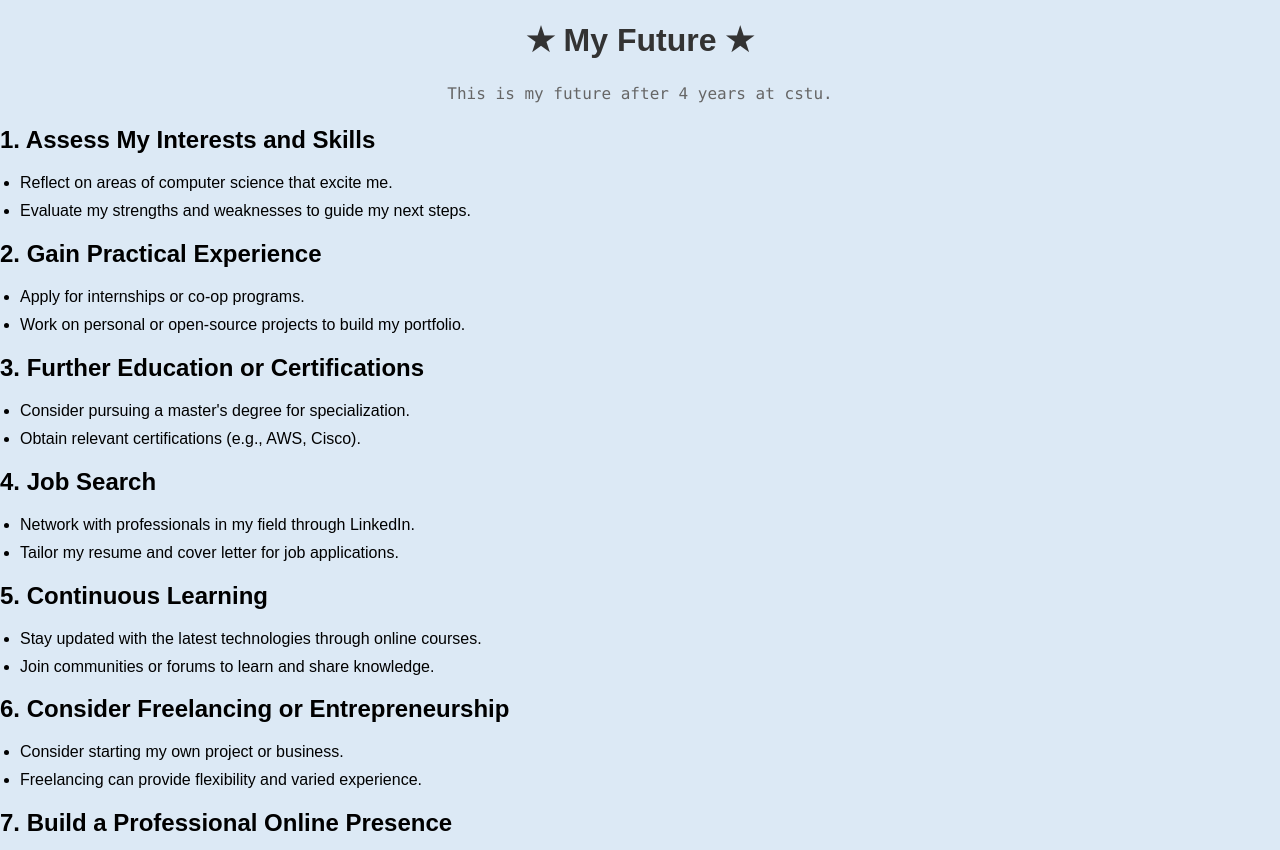
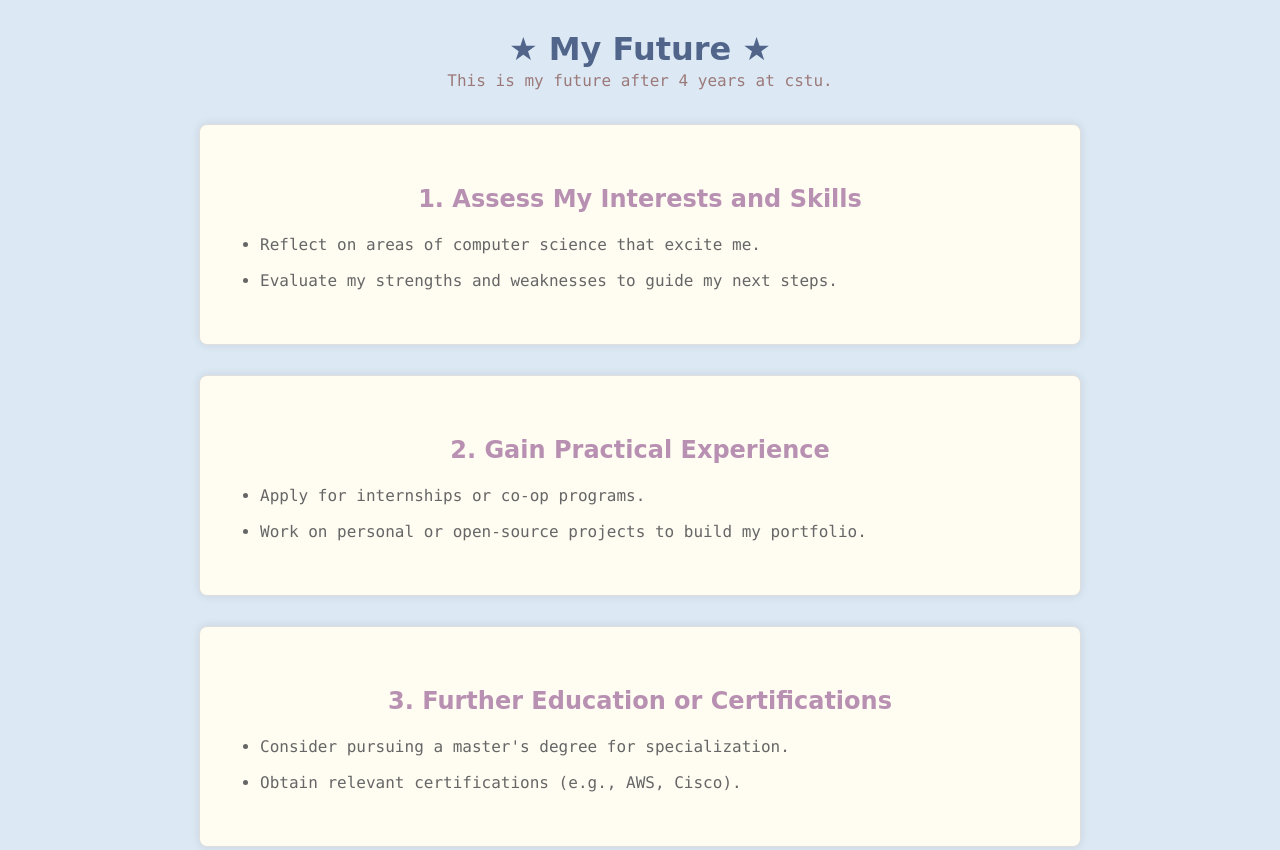
Before and after one commit to pfarpp/6709616616_MyCSTUStory, a plain HTML site: page myfuture.html in a window 1280 px wide. Shown: the top 850 px of the page. Drawn offline with Linux system fonts and the light colour scheme.

Commit message:
Add more information about myfuture.html and add all of css for my future page in mytyle.css

```diff
--- a/mystyle.css
+++ b/mystyle.css
@@ -138,6 +138,10 @@ th {
 
 
 ul {
+    font-family: "Lucida Console", "Courier New", monospace;
+    color: #666;
+    line-height: 1.6;
+    margin: 0 0 10px;
     padding-left: 20px;
 }
 
@@ -274,3 +278,52 @@ a:hover {
     z-index: 1;;
     transform: rotate(45deg);
 }
+
+.plan1, .plan2 ,.plan3 ,.plan4 ,.plan5 ,.plan6 ,.plan7 ,.plan8 ,.plan9 ,.plan10 {
+    padding: 40px;
+    margin: 0 auto;
+    max-width: 800px;
+    background-color: #fffcf2;
+    border: 1px solid hsl(0, 0%, 87%);
+    border-radius: 8px;
+    box-shadow: 0 0 10px rgba(0, 0, 0, 0.1);
+    position: relative;
+    margin-bottom: 30px;
+}
+
+.head-myfuture {
+    text-align: center;
+    padding: 30px;
+}
+
+.head-myfuture1 h1 {
+    font-family: "Swanky and Moo Moo", cursive;
+    color: #51658b ;
+    margin: 0;
+}
+
+.phead-myfuture p {
+    font-family: "Lucida Console", "Courier New", monospace;
+    color: #9c7979;
+    margin: 0;
+}
+
+.plan1 h2, .plan2 h2, .plan3 h2, .plan4 h2, .plan5 h2, .plan6 h2, .plan7 h2, .plan8 h2, .plan9 h2, .plan10 h2 {
+    font-family: "Swanky and Moo Moo", cursive;
+    color: #b890b2;
+    text-align: center;
+}
+
+.mf-img1 {
+    width: 250px;
+    height:250px;
+    background-image: url('resources/star.png');
+    background-size: cover;
+    background-position: center;
+    background-repeat: no-repeat;
+    position: absolute;
+    left: -100px;
+    top: -100px;
+    z-index: 0;
+    transform: rotate(90deg);
+}
```
